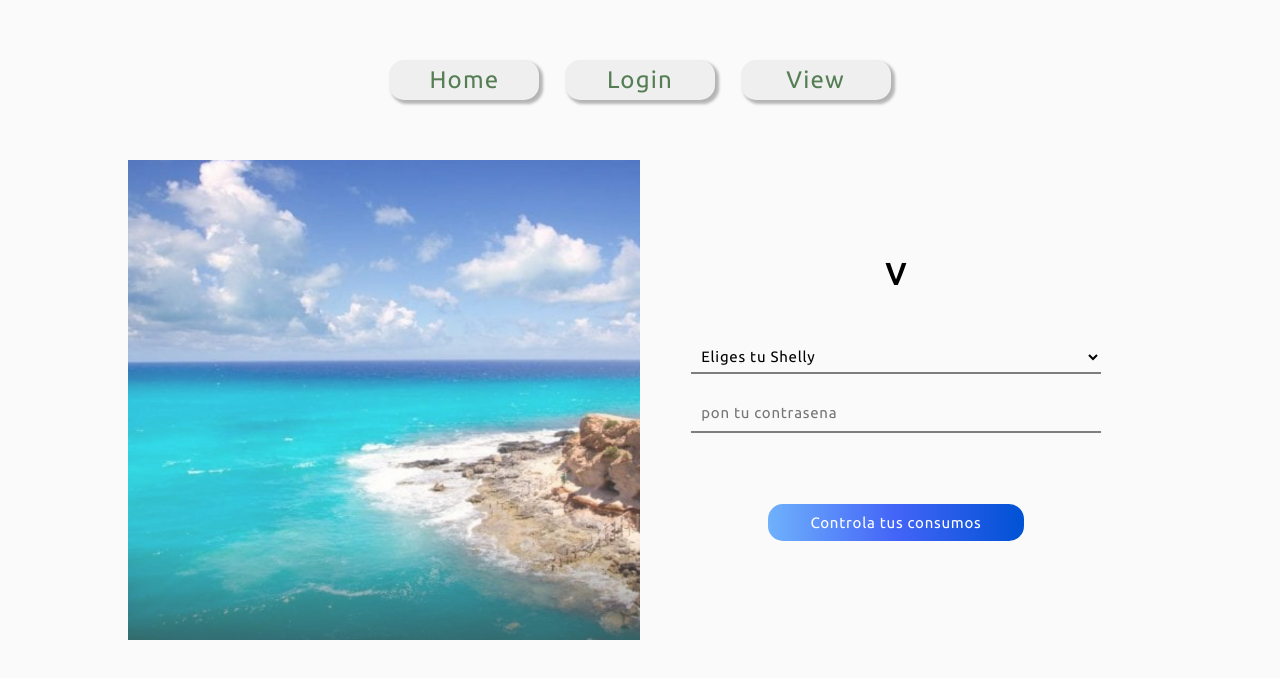
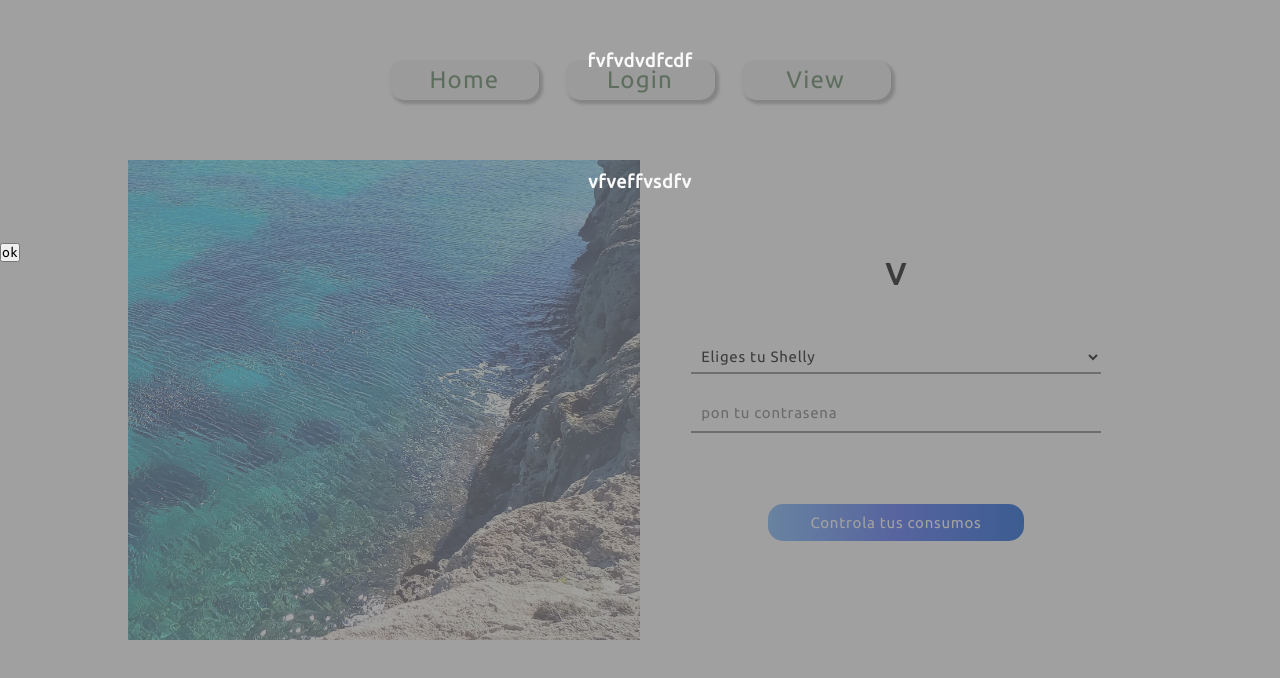
Before and after one commit to JingWang12345/project-vpp4islands, a plain HTML site: page view.html in a window 1280 px wide. Both pictures are taken after a click on the button "Controla tus consumos". Drawn offline with Linux system fonts and the light colour scheme.

Commit message:
showpopup

```diff
--- /dev/null
+++ b/main.js
@@ -0,0 +1,4 @@
+function showPopup() {
+    let overlay = document.getElementById('overlay');
+    overlay.style.display = "block";
+}
--- a/style.css
+++ b/style.css
@@ -209,7 +209,7 @@ a {
 }
 
 .left {
-    background-image: url('./assets/F3.jpg');
+    background-image: url('./assets/view.jpg');
     background-repeat: no-repeat;
     background-size: cover;
     opacity: 0.8;
@@ -264,6 +264,15 @@ a {
     text-align: center;
 
 
+}
+
+#overlay{
+position: absolute;
+left: 0px;
+height: 100%;
+width: 100%;
+display: none;
+background-color:rgba(100, 100, 100, .6);
 }
 
 /* --------------Register------------------------------------------------------------- */
--- a/view.html
+++ b/view.html
@@ -30,12 +30,22 @@
                     </select>
                     <input type="password" placeholder="pon tu contrasena" class="input-item-v">
                 </div>
-                <button class="btn2">Controla tus consumos </button>
+                <button class="btn2" id="showPopup" onclick="showPopup()">Controla tus consumos </button>
+                <div id="overlay">
+                    <div class="popup">
+                        <p class="popup_title">fvfvdvdfcdf</p>
+                        <p class="popup_content">vfveffvsdfv</p>
+                        <div class="popup_btn">
+                            <button class="cancelBtn" onclick="hidePopup()">ok</button>
+                        </div>
+                    </div>
+                </div>
             </div>
         </div>
 
     </div>
 
 </body>
+<script src="./main.js"></script>
 
 </html>
```
Also changed, not shown: assets/view.jpg (added), 1 other file.
